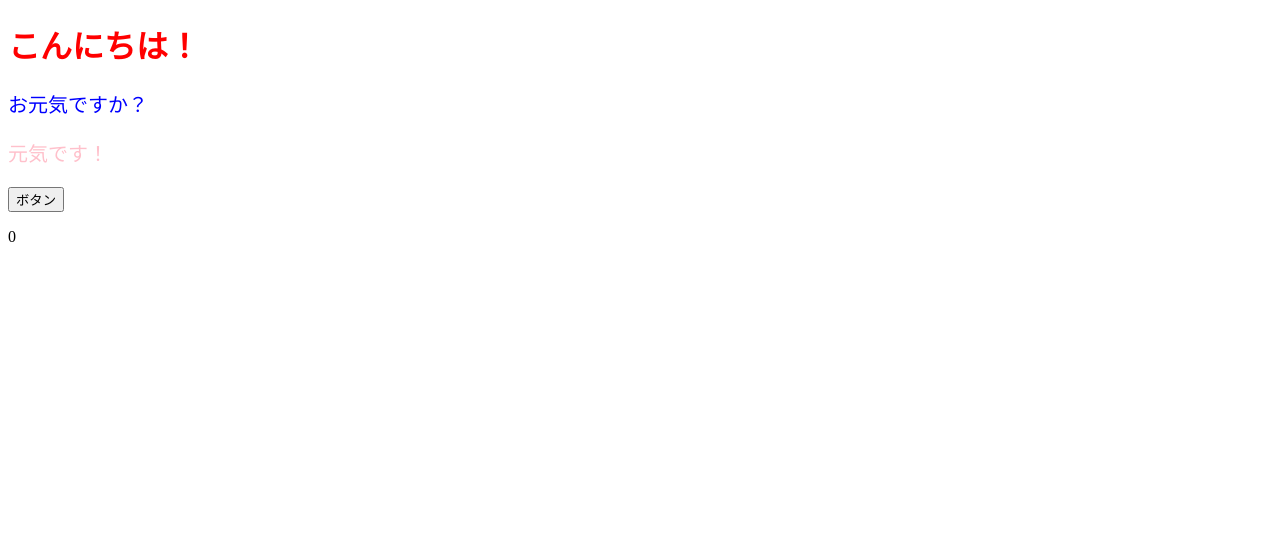
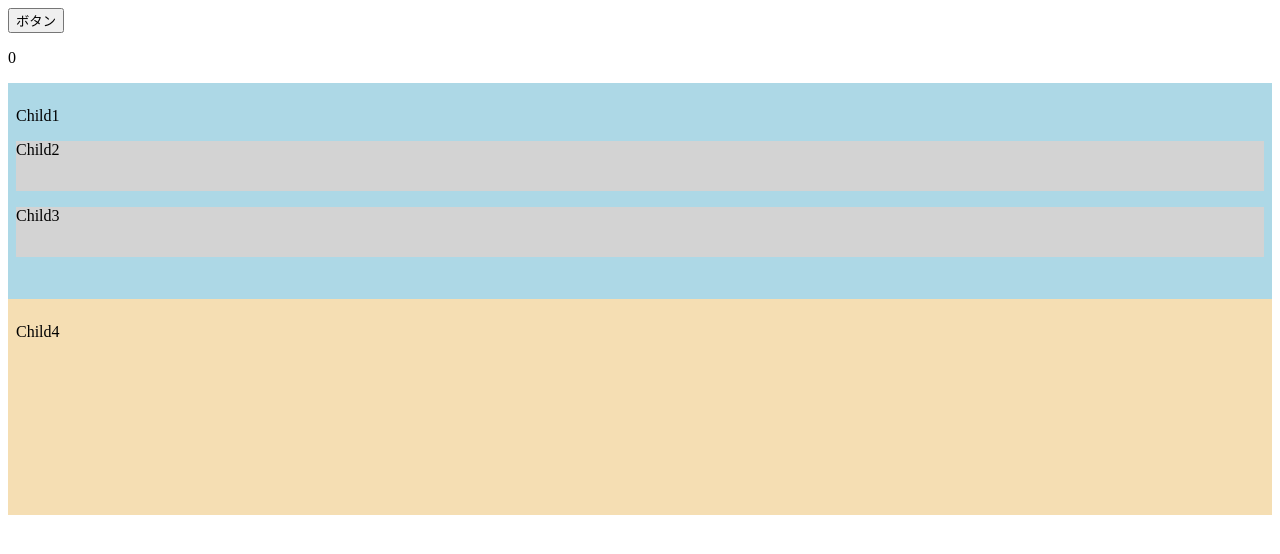
Before and after one commit to 4ge44koyama/react_first, a React (Create React App) app: page / in a window 1280 px wide. Shown: the top 554 px of the page. Built offline with nearby package versions, Linux system fonts and the light colour scheme.

Commit message:
React.memoを使用して、再レンダリングの制御を試す

```diff
--- a/src/App.jsx
+++ b/src/App.jsx
@@ -1,22 +1,22 @@
-import { useState } from "react";
-import { ColoredMessage } from "./components/ColoredMessage";
+import { useState, memo } from "react";
+import { Child1 } from "./components/Child1";
+import { Child4 } from "./components/Child4";
 
-export const App = () => {
-  // Stateの定義
+export const App = memo(() => {
+  console.log('Appレンダリング');
+
   const [num, setNum] = useState(0);
 
-  // ボタンを押したときに走る処理
   const onClickButton = () => {
-    setNum((prev) => prev + 1);
+    setNum(num + 1);
   };
 
   return (
     <>
-      <h1 style={{ color: 'red' }}>こんにちは！</h1>
-      <ColoredMessage color="blue">お元気ですか？</ColoredMessage>
-      <ColoredMessage color="pink">元気です！</ColoredMessage>
       <button onClick={onClickButton}>ボタン</button>
       <p>{num}</p>
+      <Child1 />
+      <Child4 />
     </>
   );
-};
+});
--- /dev/null
+++ b/src/components/Child1.jsx
@@ -0,0 +1,21 @@
+import { memo } from 'react';
+import { Child2 } from './Child2';
+import { Child3 } from './Child3';
+
+const style = {
+  height: "200px",
+  backgroundColor: "lightblue",
+  padding: "8px"
+};
+
+export const Child1 = memo(() => {
+  console.log('Child1レンダリング');
+
+  return (
+    <div style={style}>
+      <p>Child1</p>
+      <Child2 />
+      <Child3 />
+    </div>
+  );
+});
--- /dev/null
+++ b/src/components/Child2.jsx
@@ -0,0 +1,16 @@
+import { memo } from "react";
+
+const style = {
+  height: "50px",
+  backgroundColor: "lightgray"
+};
+
+export const Child2 = memo(() => {
+  console.log('Child2レンダリング');
+
+  return (
+    <div style={style}>
+      <p>Child2</p>
+    </div>
+  );
+});
--- /dev/null
+++ b/src/components/Child3.jsx
@@ -0,0 +1,16 @@
+import { memo } from "react";
+
+const style = {
+  height: "50px",
+  backgroundColor: "lightgray"
+};
+
+export const Child3 = memo(() => {
+  console.log('Child3レンダリング');
+
+  return (
+    <div style={style}>
+      <p>Child3</p>
+    </div>
+  );
+});
--- /dev/null
+++ b/src/components/Child4.jsx
@@ -0,0 +1,17 @@
+import { memo } from "react";
+
+const style = {
+  height: "200px",
+  backgroundColor: "wheat",
+  padding: "8px"
+};
+
+export const Child4 = memo(() => {
+  console.log('Child4レンダリング');
+
+  return (
+    <div style={style}>
+      <p>Child4</p>
+    </div>
+  );
+});
```
